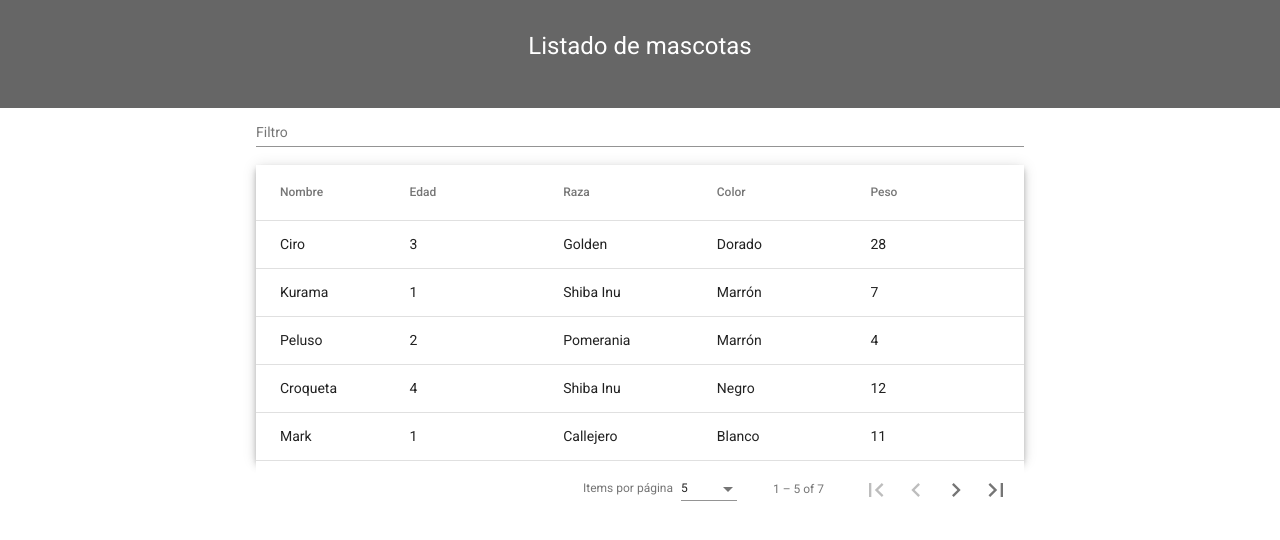
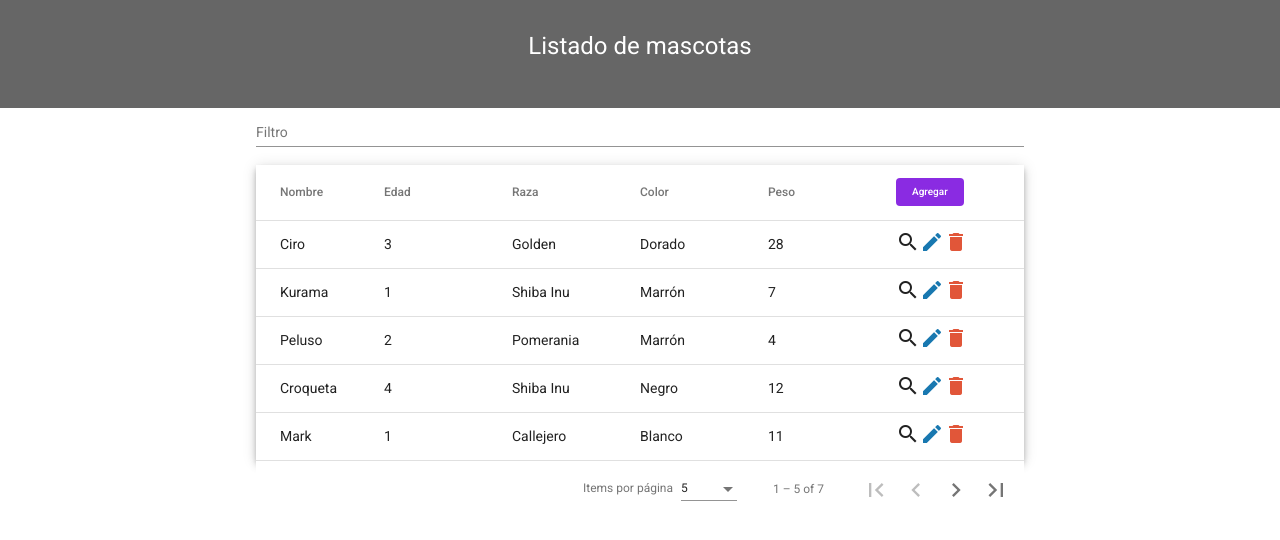
Before and after one commit to anachavel/.NET-Core-6-y-Angular, an Angular app in the folder Angular/FE-CRUDMascotas/: page / in a window 1280 px wide. Shown: the top 540 px of the page. Built offline with nearby package versions, Linux system fonts and the light colour scheme.

Commit message:
Inserto los iconos

```diff
--- a/Angular/FE-CRUDMascotas/src/app/components/listado-mascota/listado-mascota.component.css
+++ b/Angular/FE-CRUDMascotas/src/app/components/listado-mascota/listado-mascota.component.css
@@ -21,3 +21,24 @@ td, th {
   font-size: 14px;
   width: 100%;
 }
+
+.delete {
+    cursor: pointer;
+    color: #E15639;
+}
+
+.edit {
+  cursor: pointer;
+  color: #1878B0;
+}
+
+.search {
+  cursor: pointer;
+}
+
+.btn_agregar {
+    background-color: blueviolet;
+    font-size: 10px;
+    line-height: 28px;
+    color: white;
+}
--- a/Angular/FE-CRUDMascotas/src/app/components/listado-mascota/listado-mascota.component.html
+++ b/Angular/FE-CRUDMascotas/src/app/components/listado-mascota/listado-mascota.component.html
@@ -34,6 +34,23 @@
       <td mat-cell *matCellDef="let element"> {{element.peso}} </td>
     </ng-container>
 
+    <ng-container matColumnDef="acciones">
+      <th mat-header-cell *matHeaderCellDef>
+          <button mat-button class="btn_agregar">Agregar</button>
+      </th>
+      <td mat-cell *matCellDef="let element">
+        <span class="search" matTooltip="Ver">
+          <mat-icon>search</mat-icon>
+        </span>
+        <span class="edit" matTooltip="Editar">
+          <mat-icon>edit</mat-icon>
+        </span>
+        <span class="delete" matTooltip="Eliminar">
+          <mat-icon>delete</mat-icon>
+        </span>
+      </td>
+    </ng-container>
+
     <tr mat-header-row *matHeaderRowDef="displayedColumns"></tr>
     <tr mat-row *matRowDef="let row; columns: displayedColumns;"></tr>
   </table>
--- a/Angular/FE-CRUDMascotas/src/app/components/listado-mascota/listado-mascota.component.ts
+++ b/Angular/FE-CRUDMascotas/src/app/components/listado-mascota/listado-mascota.component.ts
@@ -21,7 +21,7 @@ const listaMascotas: Mascota[] = [
   styleUrls: ['./listado-mascota.component.css']
 })
 export class ListadoMascotaComponent implements OnInit, AfterViewInit {
-  displayedColumns: string[] = ['nombre', 'edad', 'raza', 'color', 'peso'];
+  displayedColumns: string[] = ['nombre', 'edad', 'raza', 'color', 'peso', 'acciones'];
   dataSource = new MatTableDataSource<Mascota>(listaMascotas);
 
   @ViewChild(MatPaginator) paginator!: MatPaginator; // Paginación
```
Also changed, not shown: Angular/FE-CRUDMascotas/src/app/app.module.ts (+8 -2 lines).
